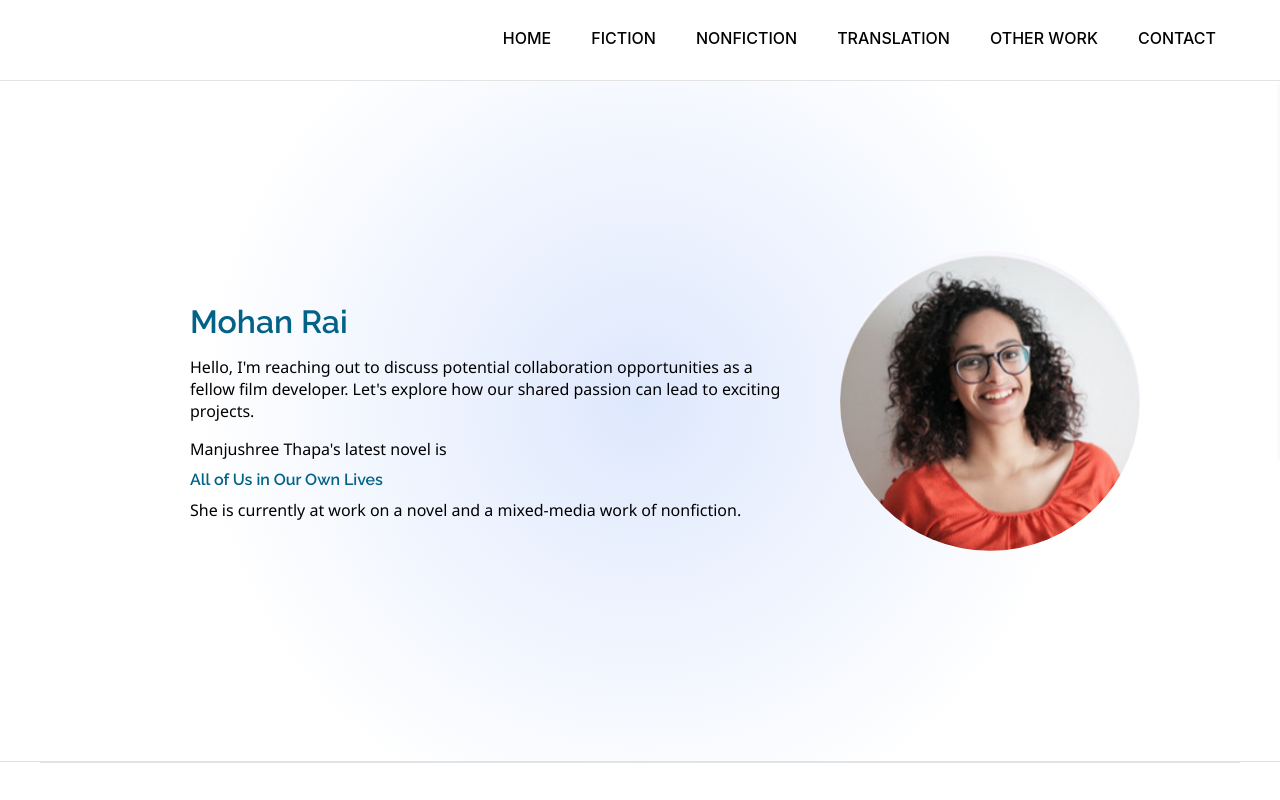
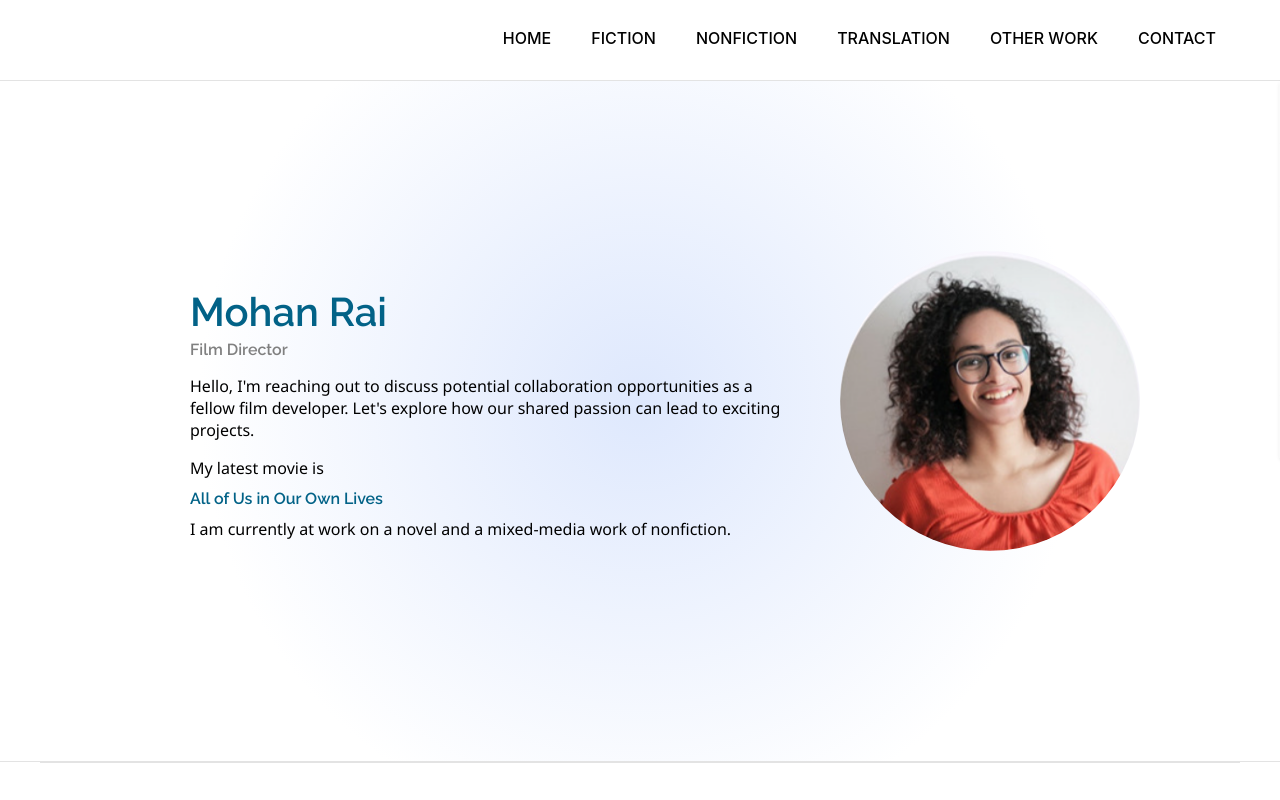
Before and after one commit to lostintheway/mohan_rai, a React (Vite) app: page / in a window 1280 px wide. Shown: the top 800 px of the page. Built offline with nearby package versions, Linux system fonts and the light colour scheme.

Commit message:
fixed Name design

```diff
--- a/src/App.css
+++ b/src/App.css
@@ -24,9 +24,9 @@ h3 {
 }
 
 .short-stories {
-  padding: 30px 0;
+  padding: 30px 10px;
   text-align: center;
-  width: min(100vw, 600px);
+  width: min(90vw, 600px);
   align-items: center;
 }
 .short-stories h3 {
--- a/src/components/ScrollTo/index.tsx
+++ b/src/components/ScrollTo/index.tsx
@@ -4,7 +4,7 @@ const ScrollTo = ({ targetId, title, onClick }: Props) => {
   const handleClick = () => {
     const targetElement = document.getElementById(targetId);
     if (targetElement) {
-      const yOffset = 0; // Offset from the top to adjust for headers or fixed elements
+      const yOffset = -82; // Offset from the top to adjust for headers or fixed elements
       const y =
         targetElement.getBoundingClientRect().top + window.scrollY + yOffset;
       window.scrollTo({ top: y, behavior: "smooth" });
--- a/src/pages/HomePage/index.tsx
+++ b/src/pages/HomePage/index.tsx
@@ -10,16 +10,16 @@ const MainContent = ({ slideRef }: Props) => {
     <div className="main-wrapper">
       <div className={"main-content"}>
         <div ref={slideRef} className="slide-up-container">
-          <h1>Mohan Rai</h1>
+          <h1 style={{ fontSize: 40, marginBottom: 0 }}>Mohan Rai</h1>
+          <h4 style={{ color: "grey", marginTop: 5 }}>Film Director</h4>
           <p>
             Hello, I'm reaching out to discuss potential collaboration
             opportunities as a fellow film developer. Let's explore how our
             shared passion can lead to exciting projects.
           </p>
-          Manjushree Thapa's latest novel is
-          <h4>All of Us in Our Own Lives</h4>
-          She is currently at work on a novel and a mixed-media work of
-          nonfiction.
+          My latest movie is
+          <h4>All of Us in Our Own Lives</h4>I am currently at work on a novel
+          and a mixed-media work of nonfiction.
         </div>
         {/* <div className="latest-work">
           <h4>Latest Work:</h4>
```
